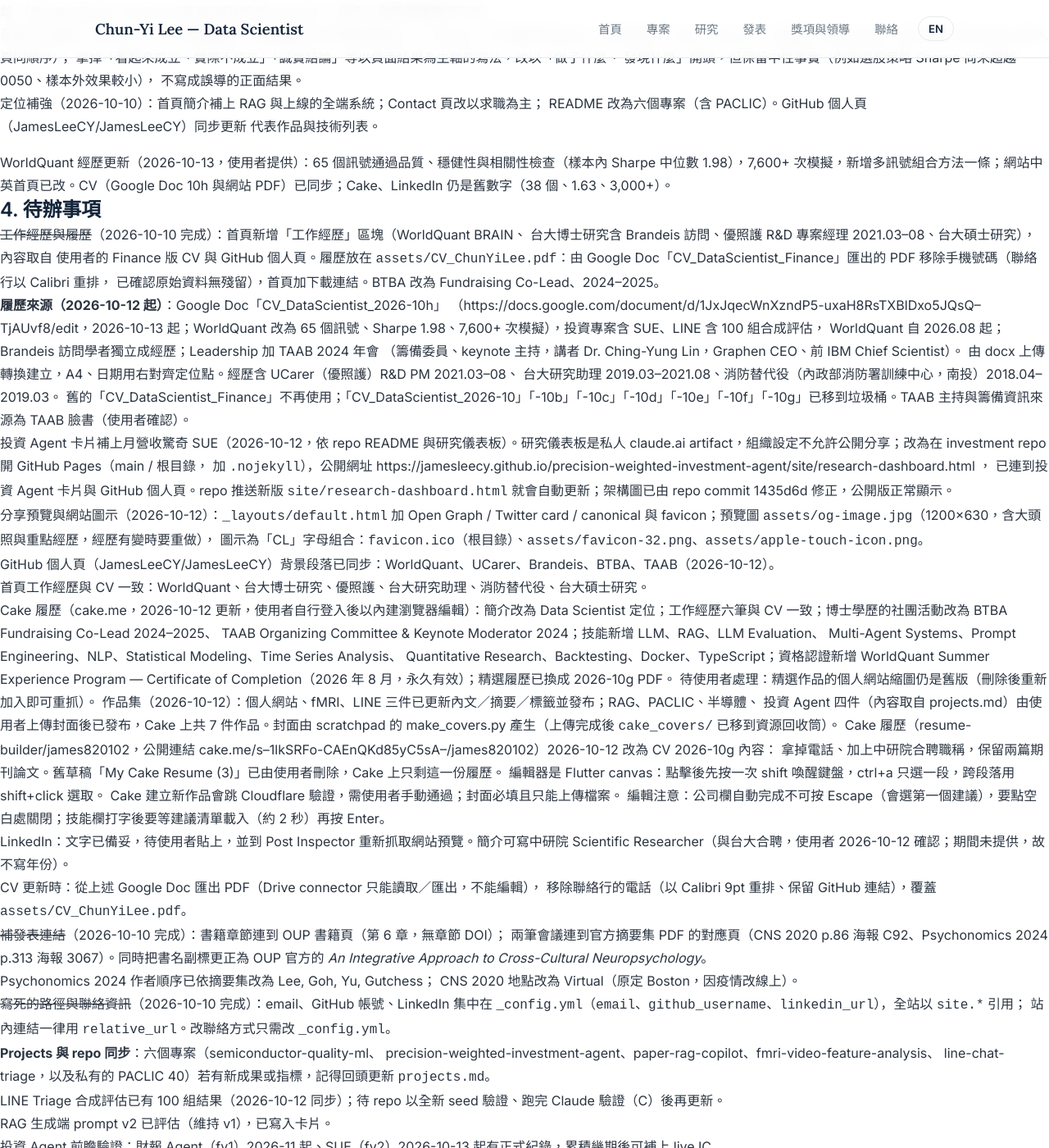
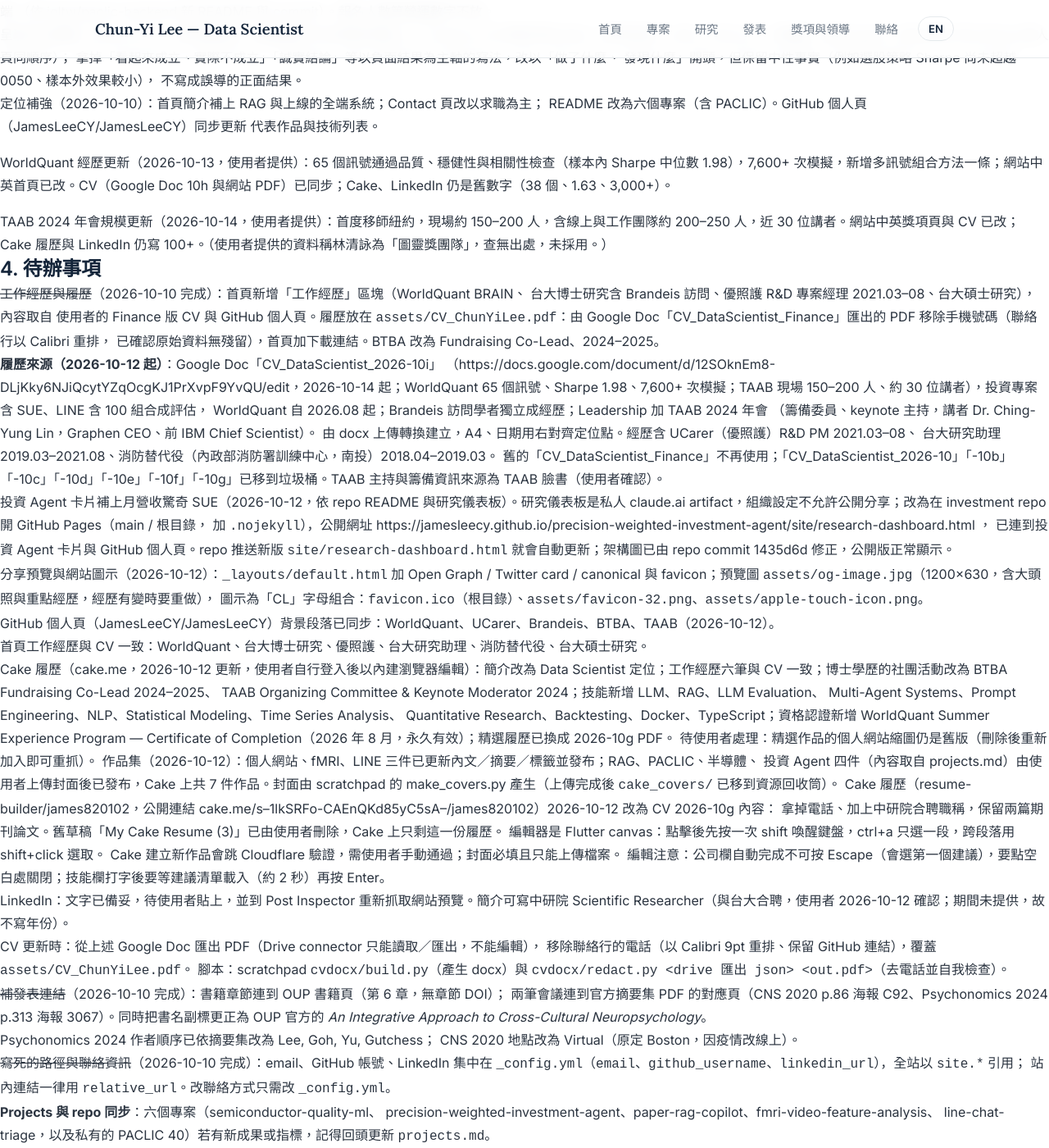
Before and after one commit to JamesLeeCY/JamesLeeCY.github.io, a Jekyll site: the page built from HANDOFF.md, in a window 1280 px wide and 1400 px high, scrolled down 1732 px. Shown: the whole window at 82% size. Built offline with Jekyll 4.4.1, drawn with Linux system fonts in a browser that asks for light colours; our own code applies the rules of GitHub Pages for plain Markdown files.

Commit message:
Update TAAB 2024 symposium scale: 150-200 in person, ~30 speakers (site zh/en + CV)
Co-Authored-By: Claude Opus 5.5 <noreply@anthropic.com>

```diff
--- a/HANDOFF.md
+++ b/HANDOFF.md
@@ -100,6 +100,8 @@ en/index.html … en/contact.md  英文版六頁
 
 - WorldQuant 經歷更新（2026-10-13，使用者提供）：65 個訊號通過品質、穩健性與相關性檢查（樣本內 Sharpe 中位數 1.98），7,600+ 次模擬，新增多訊號組合方法一條；網站中英首頁已改。CV（Google Doc 10h 與網站 PDF）已同步；Cake、LinkedIn 仍是舊數字（38 個、1.63、3,000+）。
 
+- TAAB 2024 年會規模更新（2026-10-14，使用者提供）：首度移師紐約，現場約 150–200 人，含線上與工作團隊約 200–250 人，近 30 位講者。網站中英獎項頁與 CV 已改；Cake 履歷與 LinkedIn 仍寫 100+。（使用者提供的資料稱林清詠為「圖靈獎團隊」，查無出處，未採用。）
+
 ## 4. 待辦事項
 
 0. ~~工作經歷與履歷~~（2026-10-10 完成）：首頁新增「工作經歷」區塊（WorldQuant BRAIN、
@@ -107,8 +109,8 @@ en/index.html … en/contact.md  英文版六頁
    使用者的 Finance 版 CV 與 GitHub 個人頁。履歷放在 `assets/CV_ChunYiLee.pdf`：由
    Google Doc「CV_DataScientist_Finance」匯出的 PDF 移除手機號碼（聯絡行以 Calibri 重排，
    已確認原始資料無殘留），首頁加下載連結。BTBA 改為 Fundraising Co-Lead、2024–2025。
-   - **履歷來源（2026-10-12 起）**：Google Doc「CV_DataScientist_2026-10h」
-     （https://docs.google.com/document/d/1JxJqecWnXzndP5-uxaH8RsTXBlDxo5JQsQ--TjAUvf8/edit，2026-10-13 起；WorldQuant 改為 65 個訊號、Sharpe 1.98、7,600+ 次模擬），投資專案含 SUE、LINE 含 100 組合成評估，
+   - **履歷來源（2026-10-12 起）**：Google Doc「CV_DataScientist_2026-10i」
+     （https://docs.google.com/document/d/12SOknEm8-DLjKky6NJiQcytYZqOcgKJ1PrXvpF9YvQU/edit，2026-10-14 起；WorldQuant 65 個訊號、Sharpe 1.98、7,600+ 次模擬；TAAB 現場 150–200 人、約 30 位講者），投資專案含 SUE、LINE 含 100 組合成評估，
      WorldQuant 自 2026.08 起；Brandeis 訪問學者獨立成經歷；Leadership 加 TAAB 2024 年會
      （籌備委員、keynote 主持，講者 Dr. Ching-Yung Lin，Graphen CEO、前 IBM Chief Scientist）。
      由 docx 上傳轉換建立，A4、日期用右對齊定位點。經歷含 UCarer（優照護）R&D PM 2021.03–08、
@@ -141,6 +143,7 @@ en/index.html … en/contact.md  英文版六頁
    - LinkedIn：文字已備妥，待使用者貼上，並到 Post Inspector 重新抓取網站預覽。簡介可寫中研院 Scientific Researcher（與台大合聘，使用者 2026-10-12 確認；期間未提供，故不寫年份）。
    - CV 更新時：從上述 Google Doc 匯出 PDF（Drive connector 只能讀取／匯出，不能編輯），
      移除聯絡行的電話（以 Calibri 9pt 重排、保留 GitHub 連結），覆蓋 `assets/CV_ChunYiLee.pdf`。
+     腳本：scratchpad `cvdocx/build.py`（產生 docx）與 `cvdocx/redact.py <drive 匯出 json> <out.pdf>`（去電話並自我檢查）。
 1. ~~補發表連結~~（2026-10-10 完成）：書籍章節連到 OUP 書籍頁（第 6 章，無章節 DOI）；
    兩筆會議連到官方摘要集 PDF 的對應頁（CNS 2020 p.86 海報 C92、Psychonomics 2024
    p.313 海報 3067）。同時把書名副標更正為 OUP 官方的
```
Also changed, not shown: awards_leadership.md (+1 -1 lines), en/awards_leadership.md (+1 -1 lines), 1 other file.
